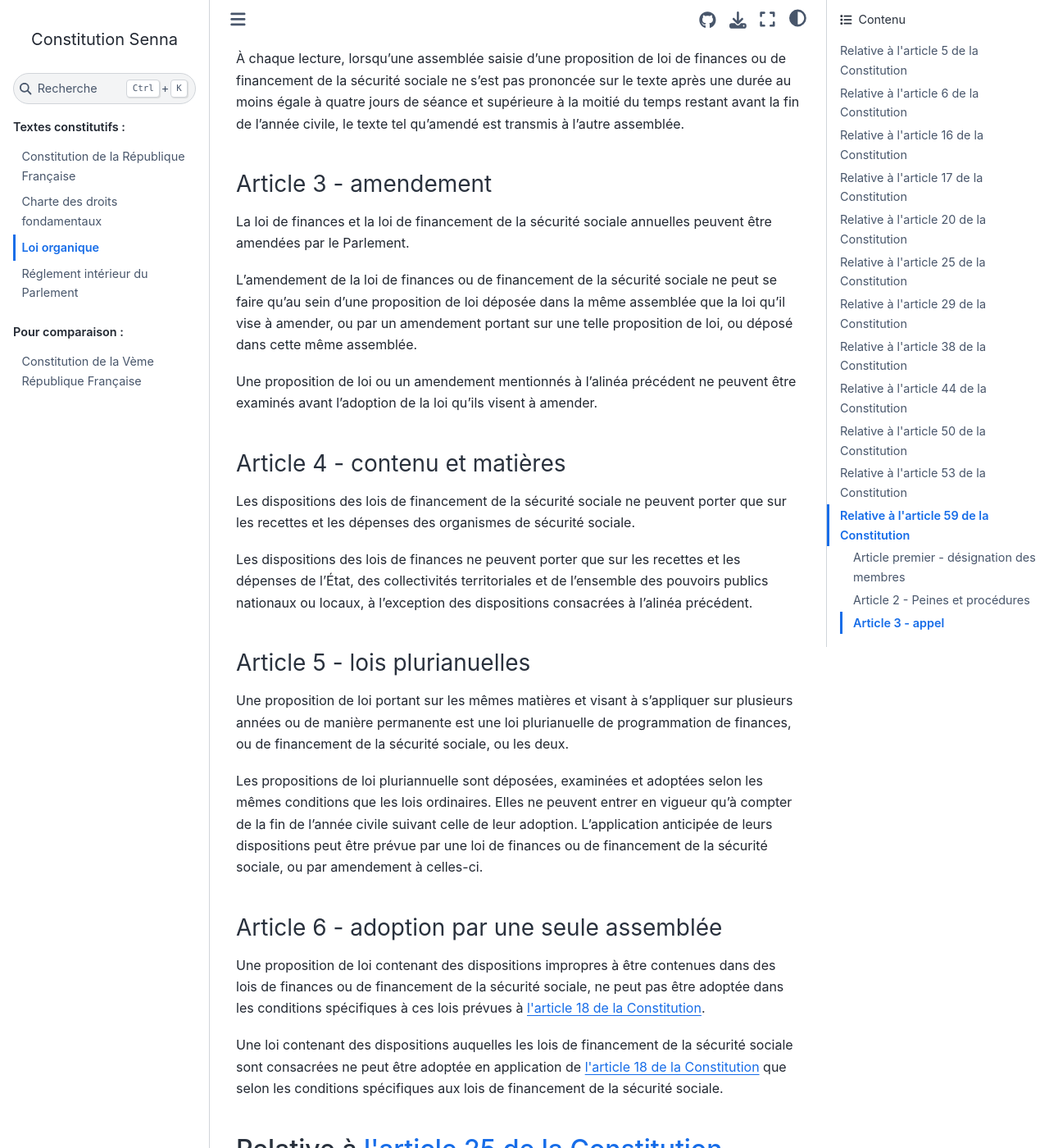
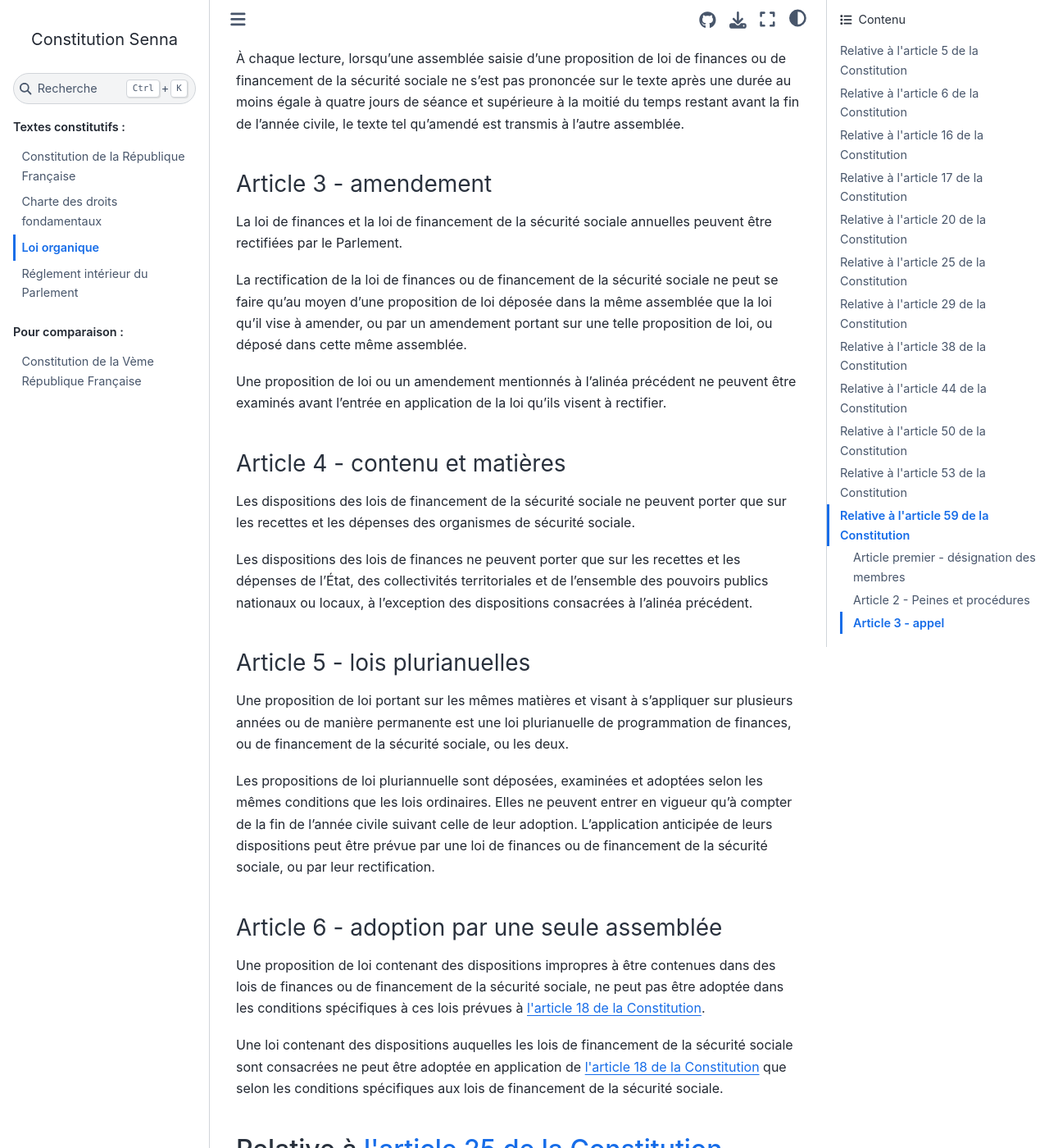
Before and after one commit to Gouvernathor/senna, a Sphinx documentation site: the page built from source/organique.rst, in a window 1280 px wide and 1400 px high, scrolled down 4054 px. Shown: the whole window at 82% size. Built offline with Sphinx 7.4.7 and the Sphinx Book theme 1.1.4, drawn with Linux system fonts in a browser that asks for light colours; some of the changed text lies outside the part shown.

Commit message:
renommage "loi d'amendement" -> "loi rectificative"

```diff
--- a/source/organique.rst
+++ b/source/organique.rst
@@ -118,7 +118,7 @@
 
 Dans le cas où la loi de financement de la sécurité sociale ne serait pas adoptée au moins un mois calendaire avant le début de l'année civile, les organismes de sécurité sociale disposent par voie réglementaire en matière de financement de la sécurité sociale pour l'année civile concernée, jusqu'à adoption d'une telle loi.
 
-La loi de finances et la loi de financement de la sécurité sociale, même amendées, ne sont en vigueur et ne peuvent entraîner d'effets que pour l'année civile concernée.
+La loi de finances et la loi de financement de la sécurité sociale, même rectifiées, ne sont en vigueur et ne peuvent entraîner d'effets que pour l'année civile concernée.
 
 Article 2 - navette accélérée
 -----------------------------
@@ -126,11 +126,11 @@
 
 Article 3 - amendement
 ----------------------
-La loi de finances et la loi de financement de la sécurité sociale annuelles peuvent être amendées par le Parlement.
+La loi de finances et la loi de financement de la sécurité sociale annuelles peuvent être rectifiées par le Parlement.
 
-L'amendement de la loi de finances ou de financement de la sécurité sociale ne peut se faire qu'au sein d'une proposition de loi déposée dans la même assemblée que la loi qu'il vise à amender, ou par un amendement portant sur une telle proposition de loi, ou déposé dans cette même assemblée.
+La rectification de la loi de finances ou de financement de la sécurité sociale ne peut se faire qu'au moyen d'une proposition de loi déposée dans la même assemblée que la loi qu'il vise à amender, ou par un amendement portant sur une telle proposition de loi, ou déposé dans cette même assemblée.
 
-Une proposition de loi ou un amendement mentionnés à l'alinéa précédent ne peuvent être examinés avant l'adoption de la loi qu'ils visent à amender.
+Une proposition de loi ou un amendement mentionnés à l'alinéa précédent ne peuvent être examinés avant l'entrée en application de la loi qu'ils visent à rectifier.
 
 Article 4 - contenu et matières
 -------------------------------
@@ -142,7 +142,7 @@
 ------------------------------
 Une proposition de loi portant sur les mêmes matières et visant à s'appliquer sur plusieurs années ou de manière permanente est une loi plurianuelle de programmation de finances, ou de financement de la sécurité sociale, ou les deux.
 
-Les propositions de loi pluriannuelle sont déposées, examinées et adoptées selon les mêmes conditions que les lois ordinaires. Elles ne peuvent entrer en vigueur qu'à compter de la fin de l'année civile suivant celle de leur adoption. L'application anticipée de leurs dispositions peut être prévue par une loi de finances ou de financement de la sécurité sociale, ou par amendement à celles-ci.
+Les propositions de loi pluriannuelle sont déposées, examinées et adoptées selon les mêmes conditions que les lois ordinaires. Elles ne peuvent entrer en vigueur qu'à compter de la fin de l'année civile suivant celle de leur adoption. L'application anticipée de leurs dispositions peut être prévue par une loi de finances ou de financement de la sécurité sociale, ou par leur rectification.
 
 Article 6 - adoption par une seule assemblée
 --------------------------------------------
```
